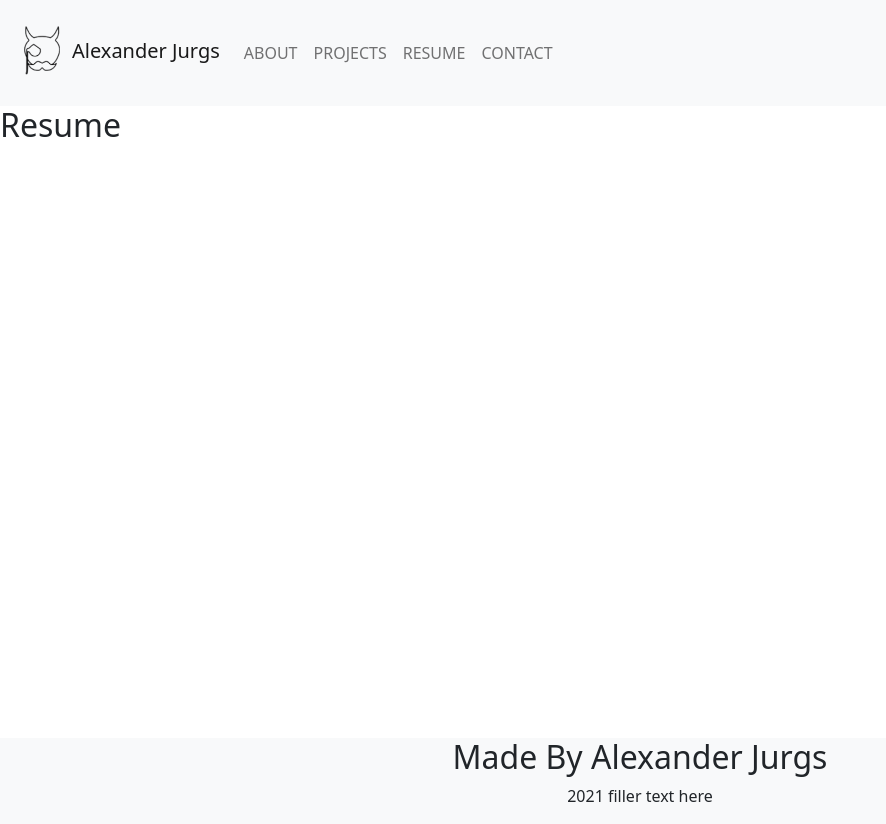
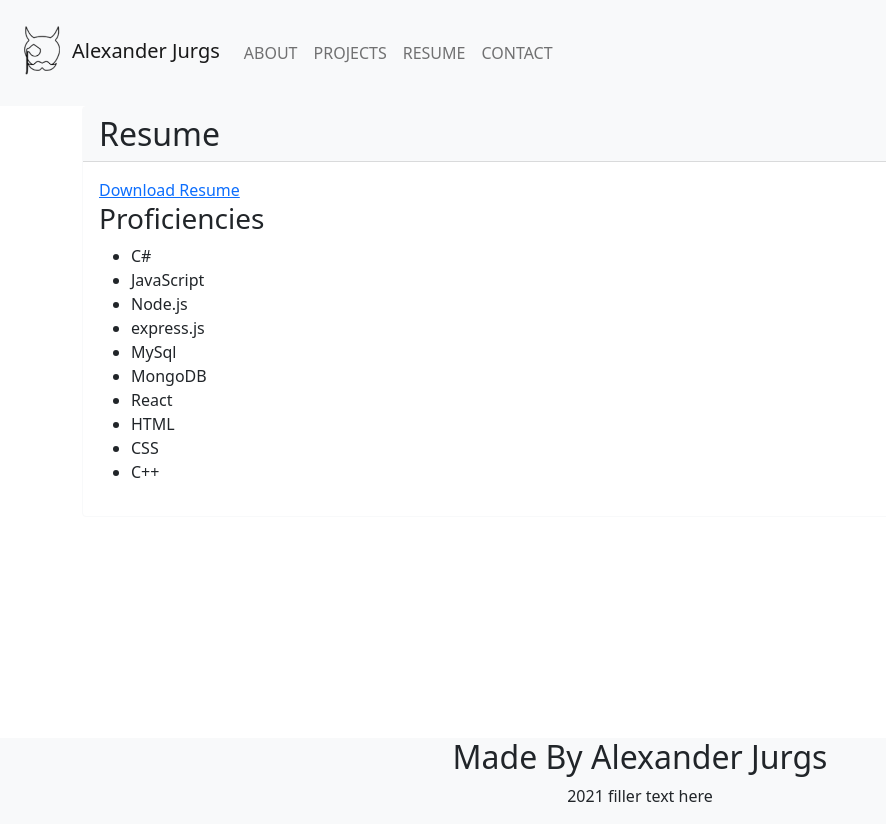
Before and after one commit to Ajurgs/React_Portfolio, a React (Create React App) app: page /#/resume in a window 1280 px wide. Shown: the whole page, without its empty margins (0-886 px from the left). Built offline with nearby package versions, Linux system fonts and the light colour scheme.

Commit message:
filled out the resume page

```diff
--- a/src/components/pages/Resume.js
+++ b/src/components/pages/Resume.js
@@ -1,13 +1,29 @@
 import React from 'react';
-
+import pdf from '../../pdf/Resume.pdf'
 
 export default function Resume(){
     return(
-        <>
-        <section id="about" className="sectionHeader">
-            <h2 className="section">Resume</h2>
-            <div className="strike"></div>
+        <div className="container">
+        <section id="about" className="card border-light">
+            <h2 className="card-header bg-light">Resume</h2>
+            <div className="card-body">
+                <a href={pdf}>Download Resume</a>
+                <h3>Proficiencies</h3>
+                <ul className=''>
+                    <li>C#</li>
+                    <li>JavaScript</li>
+                    <li>Node.js</li>
+                    <li>express.js</li>
+                    <li>MySql</li>
+                    <li>MongoDB</li>
+                    <li>React</li>
+                    <li>HTML</li>
+                    <li>CSS</li>
+                    <li>C++</li>
+                </ul>
+            </div>
+
         </section>
-        </>
+        </div>
     )
 }
```
Also changed, not shown: 1 other file (tests, documents, lock files or other folders).
